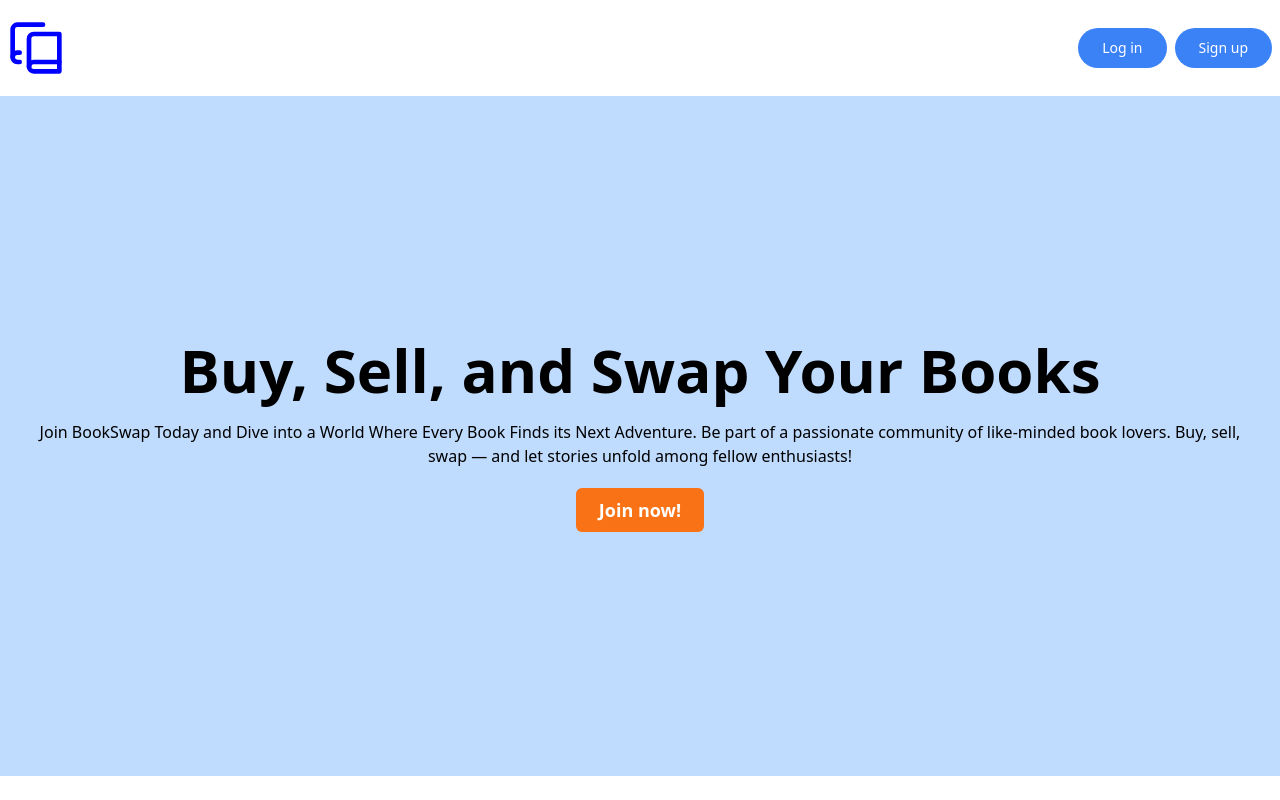
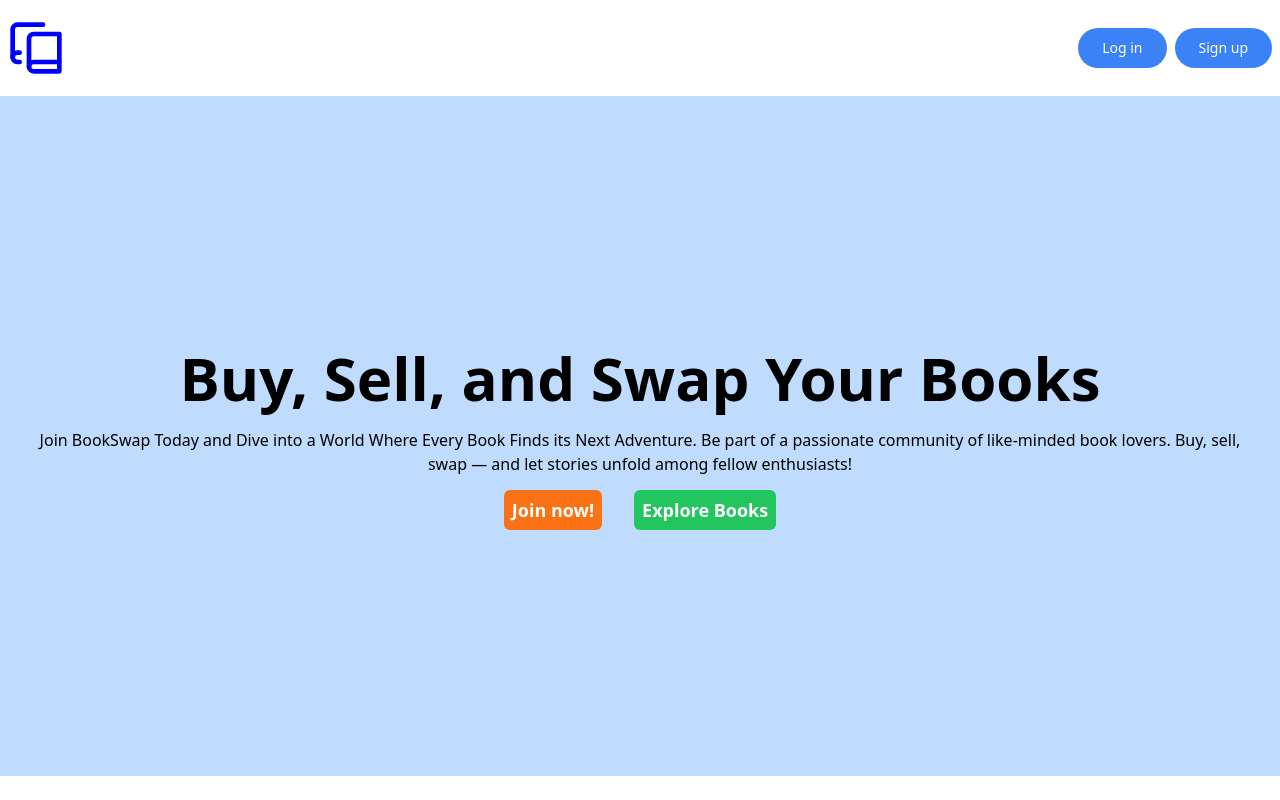
Before and after one commit to velardejm/book-swap-react, a React (Create React App) app in the folder frontend/: page / in a window 1280 px wide. Built offline with nearby package versions, Linux system fonts and the light colour scheme.

Commit message:
Major refactor.

```diff
--- a/frontend/src/components/pages/BookListings.js
+++ b/frontend/src/components/pages/BookListings.js
@@ -12,9 +12,7 @@ export default function BookListings() {
         method: 'GET',
       });
       const data = await response.json();
-      console.log(data.response);
       setListings(data.response);
-      console.log(listings);
     };
 
     fetchData();
--- a/frontend/src/components/pages/Home.js
+++ b/frontend/src/components/pages/Home.js
@@ -1,17 +1,41 @@
 import { useEffect } from 'react';
+import { Link } from 'react-router-dom';
 
 import Header from '../shared/Header';
-import Hero from '../shared/Hero';
 
 export default function Home() {
-  useEffect(() => {
-    fetch('http://localhost:3001/');
-  }, []);
 
   return (
     <>
       <Header />
-      <Hero />
+
+      <div className="flex flex-col justify-center items-center text-center h-[85vh] bg-blue-200 px-5">
+        <h1 className="text-6xl font-bold mb-5">
+          Buy, Sell, and Swap Your Books
+        </h1>
+        <p className="text-md mb-5">
+          Join BookSwap Today and Dive into a World Where Every Book Finds its
+          Next Adventure. Be part of a passionate community of like-minded book
+          lovers. Buy, sell, swap — and let stories unfold among fellow
+          enthusiasts!
+        </p>
+
+        <div>
+          <Link
+            to="/signup"
+            className="bg-orange-500 text-white font-bold text-lg p-2 rounded-md w-32 mr-4"
+          >
+            Join now!
+          </Link>
+
+          <Link
+            to="/listings"
+            className="bg-green-500 text-white font-bold text-lg p-2 rounded-md w-32 ml-4"
+          >
+            Explore Books
+          </Link>
+        </div>
+      </div>
     </>
   );
 }
--- a/frontend/src/components/shared/Hero.js
+++ /dev/null
@@ -1,21 +0,0 @@
-export default function Hero() {
-  return (
-    <div className="flex flex-col justify-center items-center text-center h-[85vh] bg-blue-200 px-5">
-      <h1 className="text-6xl font-bold mb-5">
-        Buy, Sell, and Swap Your Books
-      </h1>
-      <p className="text-md mb-5">
-        Join BookSwap Today and Dive into a World Where Every Book Finds its
-        Next Adventure. Be part of a passionate community of like-minded book
-        lovers. Buy, sell, swap — and let stories unfold among fellow
-        enthusiasts!
-      </p>
-      <a
-        href="#"
-        className="bg-orange-500 text-white font-bold text-lg py-2 rounded-md w-32"
-      >
-        Join now!
-      </a>
-    </div>
-  );
-}
```
Also changed, not shown: 1 other file (tests, documents, lock files or other folders).
